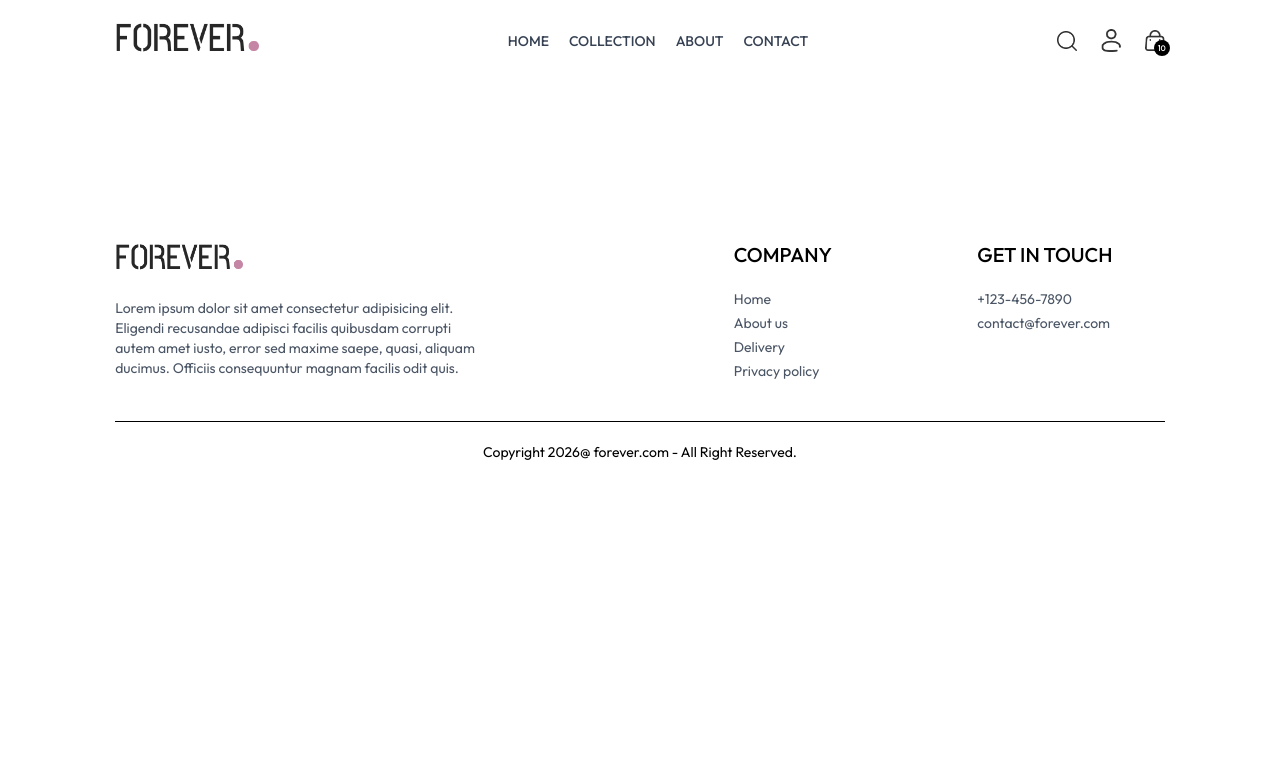
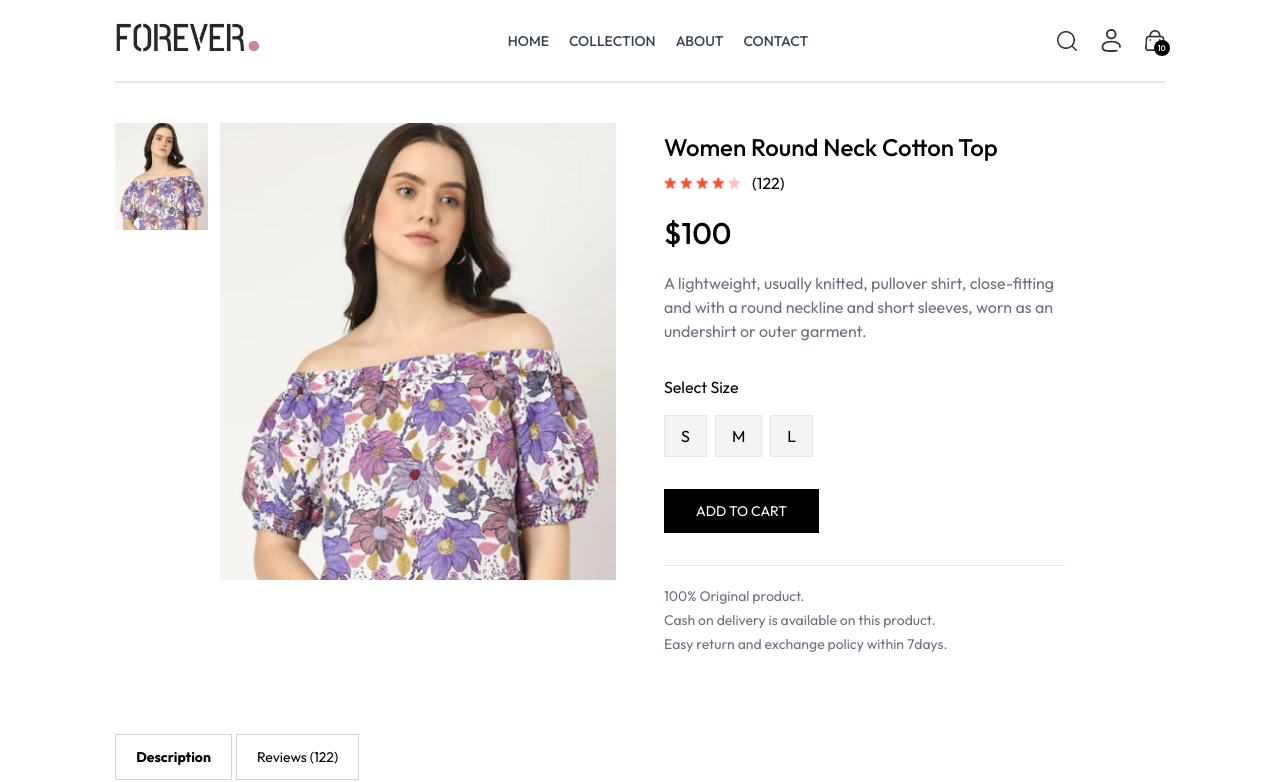
Before and after one commit to sameul-islam/forever, a React (Vite) app in the folder frontend/: page /product/aaaaa in a window 1280 px wide. Shown: the top 782 px of the page. Built offline with nearby package versions, Linux system fonts and the light colour scheme.

Commit message:
create product details page

```diff
--- a/frontend/src/App.jsx
+++ b/frontend/src/App.jsx
@@ -11,11 +11,13 @@ import PlaceOrder from './pages/PlaceOrder'
 import Orders from './pages/Orders'
 import Navbar from './components/Navbar'
 import Footer from './components/Footer'
+import SearchBar from './components/SearchBar'
 
 const App = () => {
   return (
     <div className='px-4 sm:px-[5vw] md:px-[7vw] lg:px-[9vw]'>
       <Navbar/>
+      <SearchBar/>
       <Routes>
         <Route path='/' element={ <Home/> } />
         <Route path='/collection' element={ <Collection /> } />
--- a/frontend/src/components/Navbar.jsx
+++ b/frontend/src/components/Navbar.jsx
@@ -1,10 +1,13 @@
-import React, { useState } from 'react'
+import React, { useContext, useState } from 'react'
 import { assets } from '../assets/assets'
 import { Link, NavLink } from 'react-router-dom'
+import { ShopContext } from '../context/ShopContext'
 
 const Navbar = () => {
 
   const [visible, setVisible] = useState(false)
+
+  const { setShowSearch } = useContext(ShopContext);
 
   return (
     <div className='flex items-center justify-between py-5 font-medium'>
@@ -34,7 +37,9 @@ const Navbar = () => {
         </ul>
 
         <div className='flex items-center gap-6'>
-            <img src={assets.search_icon} className='w-5 cursor-pointer' alt="" />
+          <Link to='collection'>
+            <img onClick={() => setShowSearch(true)} src={assets.search_icon} className='w-5 cursor-pointer' alt="" />
+          </Link>
 
             <div className='group relative'>
                 <img className='w-5 cursor-pointer' src={assets.profile_icon} alt="" />
--- /dev/null
+++ b/frontend/src/components/SearchBar.jsx
@@ -0,0 +1,32 @@
+import React, { useContext, useEffect, useState } from 'react'
+import { ShopContext } from '../context/ShopContext'
+import { assets } from '../assets/assets';
+import { useLocation } from 'react-router-dom'
+
+const SearchBar = () => {
+
+    const { search, setSearch, showSearch, setShowSearch } = useContext(ShopContext);
+    const [visible, setVisible] = useState(false);
+    const location = useLocation();
+
+    useEffect(() => {
+     if (location.pathname.includes('collection')) {
+        setVisible(true);
+     }
+     else {
+        setVisible(false);
+     }
+    },[location]);
+
+  return showSearch && visible ? (
+    <div className='border-t border-b border-gray-200 bg-gray-50 text-center'>
+      <div className='inline-flex items-center justify-center border border-gray-400 px-5 py-2 my-5 mx-3 rounded-full w-3/4 sm:w-1/2'>
+       <input value={search} onChange={(e) => setSearch(e.target.value)} className='flex-1 outline-none bg-inherit text-sm' type="text" placeholder='search products' />
+       <img className='w-4' src={assets.search_icon} alt="" />
+      </div>
+      <img onClick={() => setShowSearch(false)} className='inline w-3 cursor-pointer' src={assets.cross_icon} alt="" />
+    </div>
+  ) : null
+}
+
+export default SearchBar
--- a/frontend/src/context/ShopContext.jsx
+++ b/frontend/src/context/ShopContext.jsx
@@ -1,4 +1,4 @@
-import { createContext } from "react";
+import { createContext, useState } from "react";
 import { products } from "../assets/assets";
 
 export const ShopContext = createContext();
@@ -7,9 +7,12 @@ const ShopcontextProvider = (props) => {
 
     const currency = '$';
     const delivery_fee = 10;
+    const [search,setSearch] = useState('');
+    const [showSearch,setShowSearch] = useState(false);
 
     const value = {
-        products, currency, delivery_fee
+        products, currency, delivery_fee,
+        search,setSearch,showSearch,setShowSearch
     }
 
     return (
--- a/frontend/src/index.css
+++ b/frontend/src/index.css
@@ -21,6 +21,10 @@ a.active hr {
   font-style: normal;
 }
 
+::-webkit-scrollbar {
+    display: none;
+}
+
 
 @media (max-width:640px) {
     a.active{
--- a/frontend/src/pages/Collection.jsx
+++ b/frontend/src/pages/Collection.jsx
@@ -6,13 +6,14 @@ import ProductItem from '../components/ProductItem';
 
 const Collection = () => {
 
-  const { products } = useContext(ShopContext);
+  const { products , search , showSearch  } = useContext(ShopContext);
   const [showFilter,setShowFilter] = useState(false);
   const [filterProducts, setFilterProducts] = useState([]);
   const [category, setCategory] = useState([]);
   const [subCategory, setSubCategory] = useState([]);
+  const [sortType, setSortType] = useState('relavent');
 
-  const toggleCategory = (e)  => {
+  const toggleCategory = (e) => {
 
     if (category.includes(e.target.value)) {
       setCategory(prev => prev.filter(item => item !== e.target.value))
@@ -38,6 +39,10 @@ const Collection = () => {
 
     let productsCopy = products.slice();
 
+    if(showSearch && search) {
+      productsCopy = productsCopy.filter(item => item.name.toLowerCase().includes(search.toLowerCase()));
+    }
+
     if (category.length > 0) {
       productsCopy = productsCopy.filter(item => category.includes(item.category));
     }
@@ -50,14 +55,34 @@ const Collection = () => {
 
   }
 
-  useEffect(() => {
-   setFilterProducts(products);
-  },[]);
+  const sortProduct = () => {
+
+    let fpCopy = filterProducts.slice();
+
+    switch (sortType) {
+      case 'low-high' :
+        setFilterProducts(fpCopy.sort((a,b) =>(a.price - b.price)));
+        break;
+
+        case 'high-low' :
+          setFilterProducts(fpCopy.sort((a,b) => (b.price - a.price)));
+           break;
+
+           default:
+            applyFilter();
+            break;
+    }
+
+  }
 
 
   useEffect(() => {
    applyFilter();
-  }, [category, subCategory]);
+  }, [category, subCategory, search, showSearch]);
+
+  useEffect(() => {
+  sortProduct();
+  },[sortType]);
 
 
   return (
@@ -106,7 +131,7 @@ const Collection = () => {
       <div className='flex justify-between text-base sm:text-2xl mb-4'>
         <Title text1={'ALL'} text2={'COLLECTIONS'}/>
         {/* Product Sort */}
-        <select className='border-2 border-gray-300 text-sm px-2'>
+        <select onChange={(e) => setSortType(e.target.value)} className='border-2 border-gray-300 text-sm px-2'>
           <option value="relavent">Sort by: Relavent</option>
           <option value="low-high">Sort by: Low to High</option>
           <option value="high-low">Sort by: High to Low</option>
--- a/frontend/src/pages/Product.jsx
+++ b/frontend/src/pages/Product.jsx
@@ -1,11 +1,99 @@
-import React from 'react'
+import React, { useContext, useEffect, useState } from 'react'
+import { useParams } from 'react-router-dom'
+import { ShopContext } from '../context/ShopContext';
+import { assets } from '../assets/assets';
 
 const Product = () => {
-  return (
-    <div>
+
+  const { productId } = useParams();
+  const { products, currency } = useContext(ShopContext);
+  const [productData, setProductData] = useState(false);
+  const [image, setImage] = useState('');
+  const [size, setSize] = useState('');
+
+  const fetchProductData = async () => {
+
+    products.map((item) => {
+      if(item._id === productId) {
+        setProductData(item)
+        setImage(item.image[0])
+        console.log(item)
+        return null;
+      }
+    })
+
+  }
+
+  useEffect(() => {
+    fetchProductData();
+  }, [productId]);
+
+
+
+  return productData ? (
+    <div className='border-t-2 border-gray-200 pt-10 transition-opacity ease-in duration-500 opacity-100'>
+       {/* Product Data */}
+      <div className='flex gap-12 sm:gap-12 flex-col sm:flex-row'>
+
+        {/* Product Images */}
+        <div className='flex flex-1 flex-col-reverse gap-3 sm:flex-row'>
+          <div className='flex sm:flex-col overflow-x-auto sm:overflow-y-scroll justify-between sm:justify-normal sm:w-[18.7%] w-full'>
+             {
+              productData.image.map((item, index) => (
+                <img onClick={() => setImage(item)} src={item} key={index} className='w-[24%] sm:w-full sm:mb-3 shrink-0 cursor-pointer' alt="" />
+              ))
+             }
+          </div>
+          <div className='w-full sm:w-[80%] '>
+            <img src={image} className='w-full h-auto' alt="" />
+          </div>
+        </div>
+
+        {/* ----------- Product Info ---------- */}
+        <div className='flex-1'>
+          <h1 className='font-medium text-2xl mt-2'>{productData.name}</h1>
+          <div className='flex items-center gap-1 mt-2'>
+            <img src={assets.star_icon} alt="" className="w-3 5" />
+            <img src={assets.star_icon} alt="" className="w-3 5" />
+            <img src={assets.star_icon} alt="" className="w-3 5" />
+            <img src={assets.star_icon} alt="" className="w-3 5" />
+            <img src={assets.star_dull_icon} alt="" className="w-3 5" />
+            <p className='pl-2'>(122)</p>
+          </div>
+          <p className='mt-5 text-3xl font-medium'>{currency}{productData.price}</p>
+          <p className='mt-5 text-gray-500 md:w-4/5'>{productData.description}</p>
+          <div className='flex flex-col gap-4 my-8'>
+             <p>Select Size</p>
+             <div className='flex gap-2'>
+                {productData.sizes.map((item, index) => (
+                  <button onClick={() => setSize(item)} className={`border border-gray-200 py-2 px-4 bg-gray-100 ${item === size ? "border-orange-500" : ""}`} key={index}>{item}</button>
+                ))}
+             </div>
+          </div>
+          <button className='bg-black text-white px-8 py-3 text-sm active:bg-gray-700'>ADD TO CART</button>
+          <hr className='mt-8 sm:w-4/5 text-gray-200' />
+          <div className='text-sm text-gray-500 mt-5 flex flex-col gap-1'>
+            <p>100% Original product.</p>
+            <p>Cash on delivery is available on this product.</p>
+            <p>Easy return and exchange policy within 7days.</p>
+          </div>
+        </div>
+      </div>
+
+      {/* --------Description & Review Section ----------- */}
+      <div className='mt-20 space-y-1'>
+        <div className='flex gap-1'>
+         <b className='border border-gray-300 px-5 py-3 text-sm'>Description</b>
+         <p className='border border-gray-300 px-5 py-3 text-sm'>Reviews (122)</p>
+        </div>
+        <div className='flex flex-col gap-4 border border-gray-300 px-6 py-6 text-sm text-gray-500'>
+          <p>Lorem ipsum dolor sit amet consectetur adipisicing elit. Sequi sapiente odio consequuntur numquam exercitationem facilis aperiam, provident temporibus repellat saepe a maxime sint possimus qui error voluptatem? Blanditiis, ratione enim?Lorem ipsum dolor sit amet consectetur adipisicing elit. Maxime quo possimus necessitatibus omnis repellendus natus iste magni consequatur voluptatibus autem laborum itaque labore nam eligendi minima, accusantium esse at dolore! Lorem ipsum dolor sit, amet consectetur adipisicing elit.</p>
+          <p>Lorem ipsum dolor sit amet consectetur adipisicing elit. Veniam repellendus debitis provident quo earum a, accusantium quam dolorem aperiam fugit pariatur, blanditiis nobis neque quisquam hic praesentium quos. Fugit, hic! Lorem, ipsum dolor sit amet consectetur adipisicing elit. Doloribus alias expedita sit odio eius voluptates ipsam. Deserunt aut a ducimus?</p>
+        </div>
+      </div>
 
     </div>
-  )
+  ) : <div className='opacity-0'></div>
 }
 
 export default Product
```
